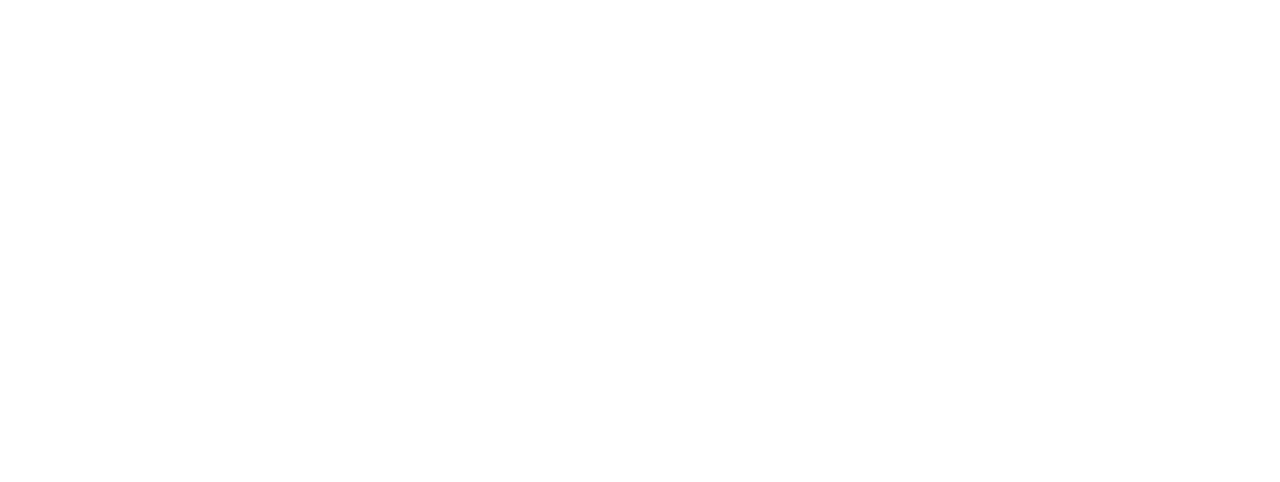
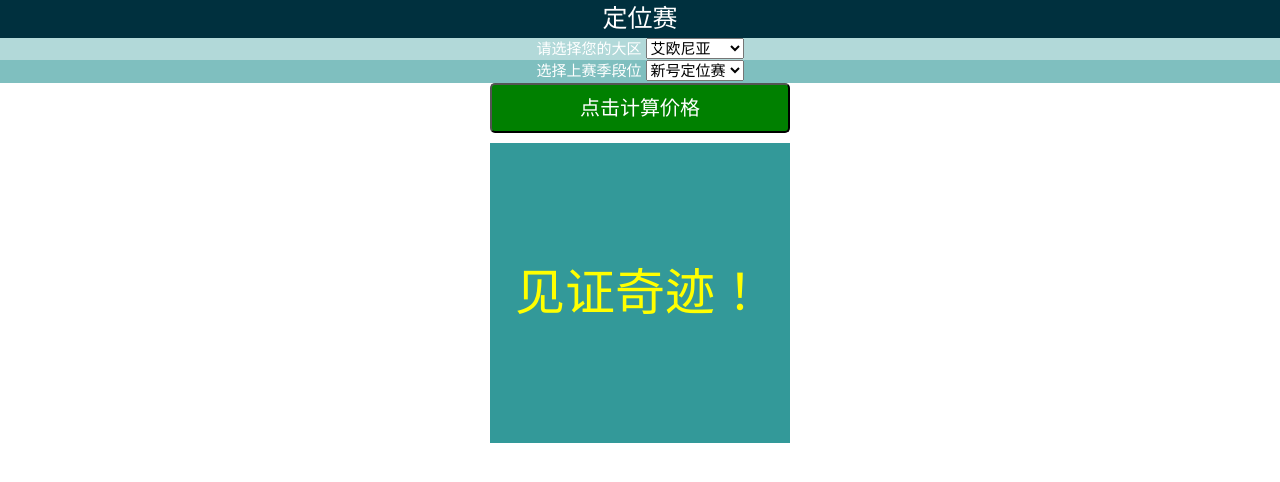
Before and after one commit to mei289966094/ah, a plain HTML site: page dwei.html in a window 1280 px wide. Drawn offline with nearby package versions, Linux system fonts and the light colour scheme.

Commit message:
增加查询段位

```diff
--- a/css/main.css
+++ b/css/main.css
@@ -151,3 +151,25 @@ margin: 5px auto;
 color: #fff;}
 #explain a:hover{background-color: red;border-radius: 5px;}
 em{color: red;}
+.shangS{background-color: rgba(0,128,128,.3);
+	text-align: center;
+color: #fff;
+font-size: 15px;
+font-family: "微软雅黑" , "宋体" , "黑体" ,Arial;
+}
+.ssjDw{background-color: rgba(0,128,128,.5);
+	text-align: center;
+color: #fff;
+font-size: 15px;
+font-family: "微软雅黑" , "宋体" , "黑体" ,Arial;
+}
+button{display: block;height: 50px;width: 300px;margin: 0 auto;background-color: green;border-radius: 5px;
+color: #fff;
+font-family: "微软雅黑" , "宋体" , "黑体" ,Arial;
+font-size: 20px;}
+button:hover{background-color: red;}
+.showPrice2{margin: 10px auto;
+height: 300px;
+width: 300px;
+background-color: rgba(0,128,128,.8);}
+.showPrice2 p{line-height: 300px;font-size: 50px; text-align: center;color: yellow;}
--- a/dwei.html
+++ b/dwei.html
@@ -0,0 +1,42 @@
+<!DOCTYPE html>
+<html>
+<head>
+<meta http-equiv="Content-Type" content="text/html; charset=utf-8">
+<meta name="viewport" content="width=device-width, minimum-scale=1.0, maximum-scale=1.0, user-scalable=no">
+<meta name="format-detection" content="telephone=no">
+<title>定位赛</title>
+<link rel="stylesheet" href="css/reset.css" type="text/css">
+<link rel="stylesheet" href="css/main.css" type="text/css">
+<script src="http://libs.baidu.com/jquery/1.9.0/jquery.js">	</script>
+<script src="js/main.js" type="text/javascript"></script>
+</head>
+<body>
+<div class="header"><h3>定位赛</h3></div>
+<div class="ddwei">
+	<p class="shangS">请选择您的大区
+	<select id='key2'>
+    <option value="1.3">艾欧尼亚</option>
+    <option value="1.2">祖安</option>
+    <option value="1.2">诺克萨斯</option>
+    <option value="1.2">班德尔城</option>
+    <option value="1.2">比尔吉沃特</option>
+    <option value="1.2">德玛西亚</option>
+    <option value="1.2">费雷尔卓德</option>
+    <option value="1.2">无畏先锋</option>
+    <option value="1">其他大区</option>
+  </select></p>
+  <p class="ssjDw">选择上赛季段位
+  		<select id="num12">
+    <option >新号定位赛</option>
+    <option >上赛季青铜</option>
+    <option >上赛季白银</option>
+    <option >上赛季黄金</option>
+    <option >上赛季铂金</option>
+    <option >上赛季钻石</option>
+  </select>
+  </p>
+</div>
+<button id="result2">点击计算价格</button>
+<div class="showPrice2"><p>见证奇迹！</p></div>
+</body>
+</html>
--- a/js/main.js
+++ b/js/main.js
@@ -1,3 +1,7 @@
+// jquery获取select选择的文本与值
+// 获取select 选中的 text : $("#ddlregtype").find("option:selected").text();
+// 获取select选中的 value: $("#ddlregtype ").val();
+// 获取select选中的索引: $("#ddlregtype ").get(0).selectedindex;
 //定义价格
 var pQt=20; //青铜价格
 var pBy=35; //白银价格
@@ -17,6 +21,53 @@ var zB=150;//直播包天价格
 var discount="60%";
 //页面加载后动态加载价格
 $(function (){
+
+
+$("#result2").click(function(){
+
+var	 num12=$("#num12").find("option:selected").text();
+var key2=$("#key2 ").val();
+if( num12=="新号定位赛"){
+ num12=xDw;
+}
+else{
+if( $("#num12").find("option:selected").text()=="上赛季青铜"){
+ num12=xDw;
+}
+else
+{
+	if( $("#num12").find("option:selected").text()=="上赛季黄金"){
+	 num12=hj;
+}
+else{
+	if( $("#num12").find("option:selected").text()=="上赛季铂金"){
+ num12=bj;
+}
+else{
+if( $("#num12").find("option:selected").text()=="上赛季钻石"){
+num12=zs;
+}
+else{
+	if( $("#num12").find("option:selected").text()=="上赛季白银"){
+ num12=xDw;
+}
+}
+}
+}
+}
+}
+var num12=Math.floor(num12*key2);
+
+$(".showPrice2").html(num12).css({"font-size":"100px","color":"red","line-height":"300px","text-align":"center"});
+
+});
+
+
+
+
+
+
+
 	$("#priceQingtong").html(pQt);
 	$("#priceBaiying").html(pBy);
 	$("#priceHuangjing").html(pHj);
@@ -42,5 +93,8 @@ $(function (){
     animateOut: "bounceOut"
   });
 });
+
+
+
 }
 )
```
Also changed, not shown: pay.html (+2 -2 lines).
